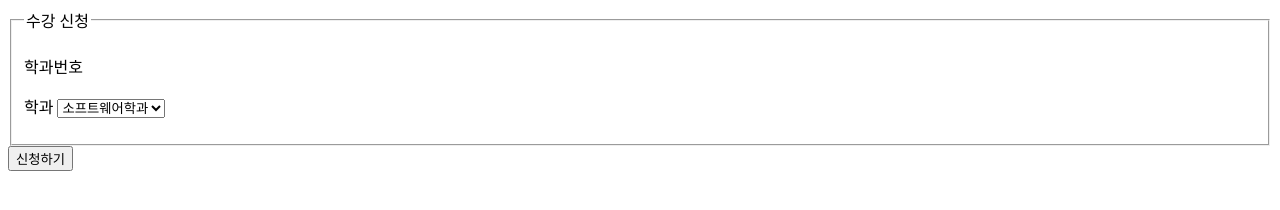
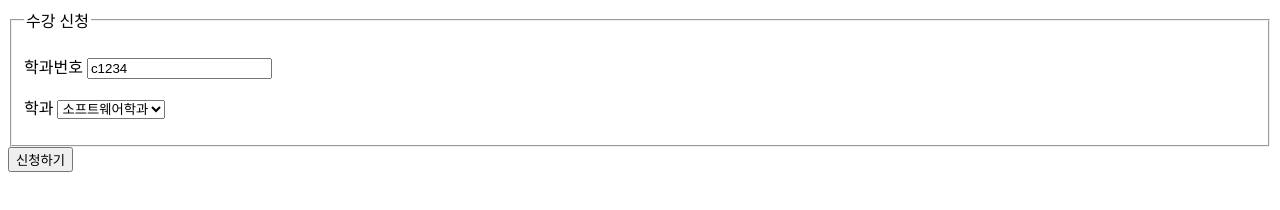
Before and after one commit to jgyhun/codingON_html_js, a plain HTML site: page html/select.html in a window 1280 px wide. Drawn offline with Linux system fonts and the light colour scheme.

Commit message:
form tag

```diff
--- a/html/select.html
+++ b/html/select.html
@@ -11,7 +11,7 @@
             <legend>수강 신청</legend>
             <p>
                 <label for="cid">학과번호</label>
-                <label type="text" id="cid" name="cid" value="c1234" ></label>
+                <input type="text" id="cid" name="cid" value="c1234" readonly>
             </p>
             <p>
                 <label for="major">학과</label>
```
